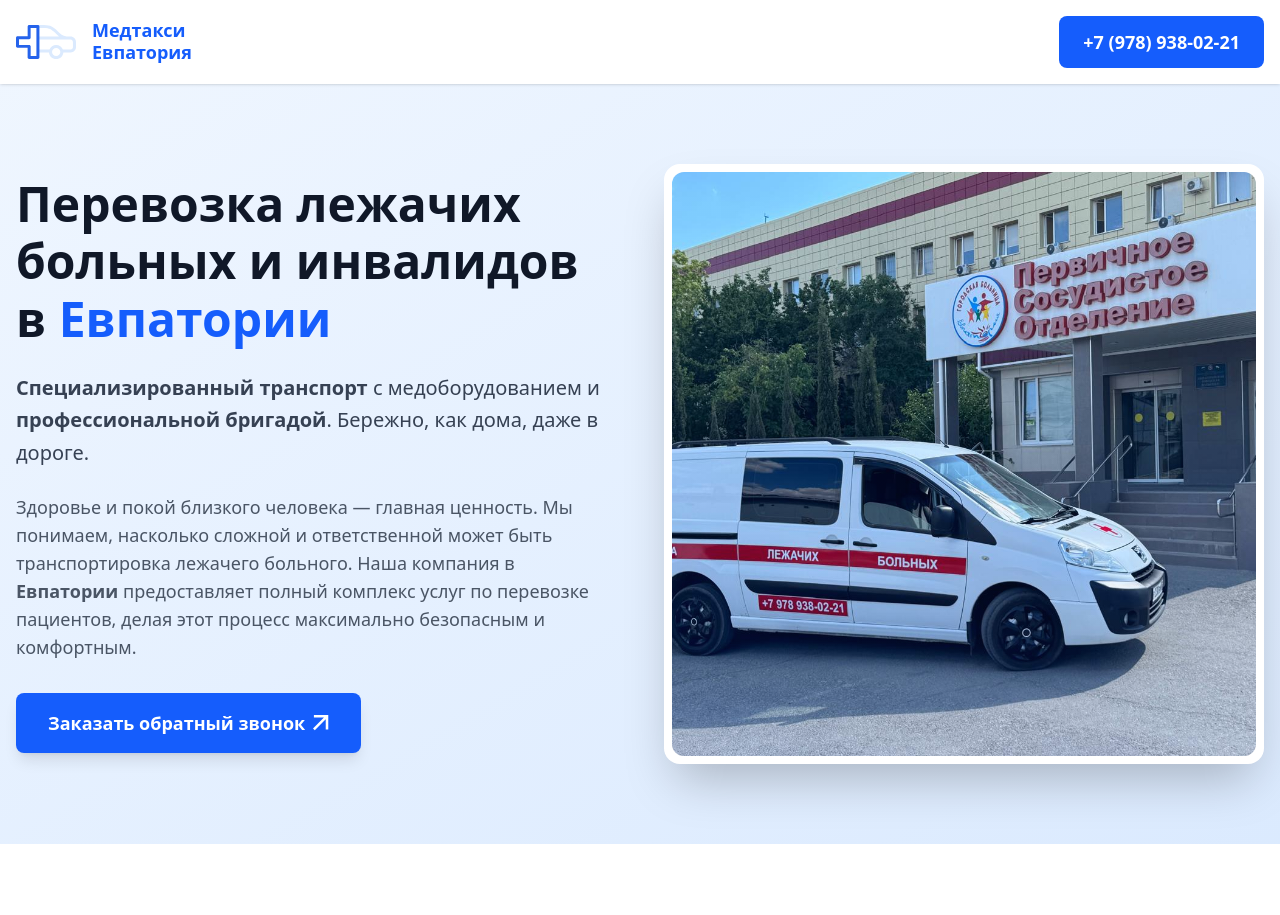
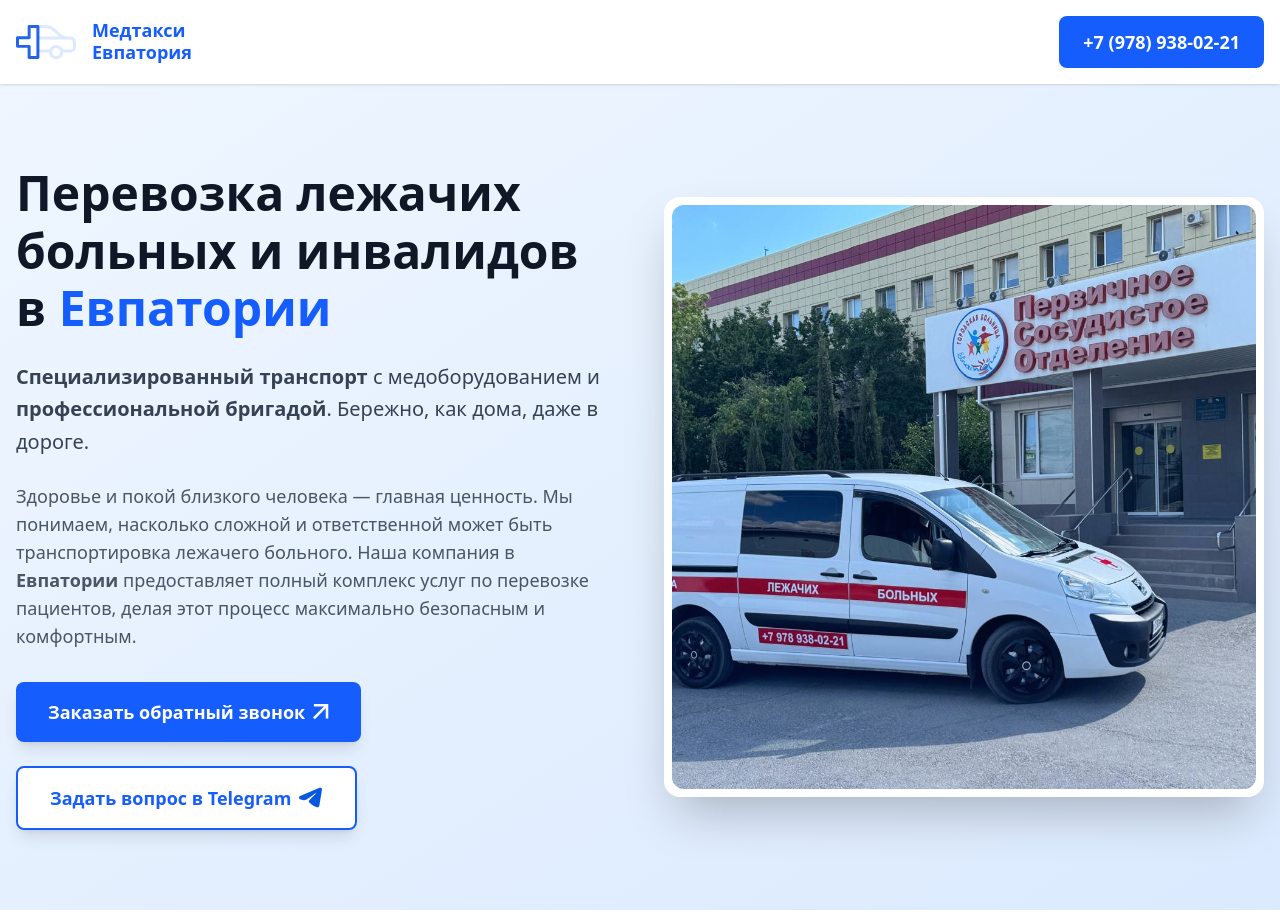
Before and after one commit to coldbloom/medtaxi-evp, a Next.js app: page / in a window 1280 px wide. Shown: the top 915 px of the page. Built offline with nearby package versions, Linux system fonts and the light colour scheme.

Commit message:
add tg button

```diff
--- a/app/page.tsx
+++ b/app/page.tsx
@@ -92,7 +92,7 @@ export default function Home() {
       />
 
       <header className="bg-white shadow-sm sticky top-0 z-30">
-        <div className="container mx-auto px-4 py-4">
+        <div className="container mx-auto px-4 py-4 max-w-7xl">
           <div className="flex items-center justify-between">
             <div className="flex items-center gap-4 w-[40px] md:w-[60px]">
               <Image
@@ -147,7 +147,25 @@ export default function Home() {
                   перевозке пациентов, делая этот процесс максимально безопасным и
                   комфортным.
                 </p>
+                <div className="flex flex-col gap-6 mt-6">
                   <ContactModalTrigger />
+                  <a
+                    href={`https://t.me/ritevp?text=${encodeURIComponent("Здравствуйте")}`}
+                    target="_blank"
+                    rel="noopener noreferrer"
+                    className="flex flex-row gap-2 items-center justify-center bg-white text-blue-600 border-2 border-blue-600 px-8 py-4 rounded-lg font-semibold text-lg hover:bg-blue-50 transition-colors shadow-lg w-full md:w-fit"
+                    aria-label="Задать вопрос в Telegram"
+                  >
+                    Задать вопрос в Telegram
+                    <img
+                      src="/icon-tg.svg"
+                      alt="Telegram"
+                      width={24}
+                      height={24}
+                      className="icon-blue"
+                    />
+                  </a>
+                </div>
               </div>
 
               {/* Image */}
@@ -424,6 +442,20 @@ export default function Home() {
                 <p className="text-gray-600 font-semibold">— Анна, Севастополь</p>
               </article>
             </div>
+            <div className="mt-12 text-center p-6 bg-blue-50 rounded-2xl border border-blue-100">
+              <p className="text-lg text-gray-700 mb-4">
+                Остались вопросы? Напишите нам в Telegram — ответим быстро.
+              </p>
+              <a
+                href={`https://t.me/ritevp?text=${encodeURIComponent("Здравствуйте")}`}
+                target="_blank"
+                rel="noopener noreferrer"
+                className="inline-flex items-center gap-2 bg-blue-600 text-white px-8 py-4 rounded-lg font-semibold text-lg hover:bg-blue-700 transition-colors shadow-lg"
+                aria-label="Задать вопрос в Telegram"
+              >
+                Задать вопрос в Telegram
+              </a>
+            </div>
           </div>
         </section>
 
@@ -487,6 +519,7 @@ export default function Home() {
               Звоните круглосуточно. Мы ответим на все вопросы и организуем
               перевозку в кратчайшие сроки.
             </p>
+            <div className="flex flex-col sm:flex-row gap-4 items-center justify-center flex-wrap">
               <a
                 href="tel:+79789380221"
                 className="inline-block bg-white text-blue-600 px-10 py-4 rounded-lg font-bold text-xl hover:bg-gray-100 transition-colors shadow-lg"
@@ -494,9 +527,19 @@ export default function Home() {
               >
                 +7 (978) 938-02-21
               </a>
+              <a
+                href={`https://t.me/ritevp?text=${encodeURIComponent("Здравствуйте")}`}
+                target="_blank"
+                rel="noopener noreferrer"
+                className="inline-flex items-center gap-2 bg-white text-blue-600 px-8 py-4 rounded-lg font-bold text-lg hover:bg-gray-100 transition-colors shadow-lg"
+                aria-label="Написать в Telegram"
+              >
+                Задать вопрос в Telegram
+              </a>
+            </div>
             <div className="flex gap-4 items-center justify-center mt-6">
               <a
-                href="https://t.me/ritevp"
+                href={`https://t.me/ritevp?text=${encodeURIComponent("Здравствуйте")}`}
                 className="inline-flex items-center justify-center bg-white text-blue-600 px-6 py-3 rounded-lg font-bold hover:bg-gray-100 transition-colors shadow-lg"
                 aria-label="Написать в Telegram"
                 target="_blank"
```
Lines whose indentation alone changed are shown as unchanged.
